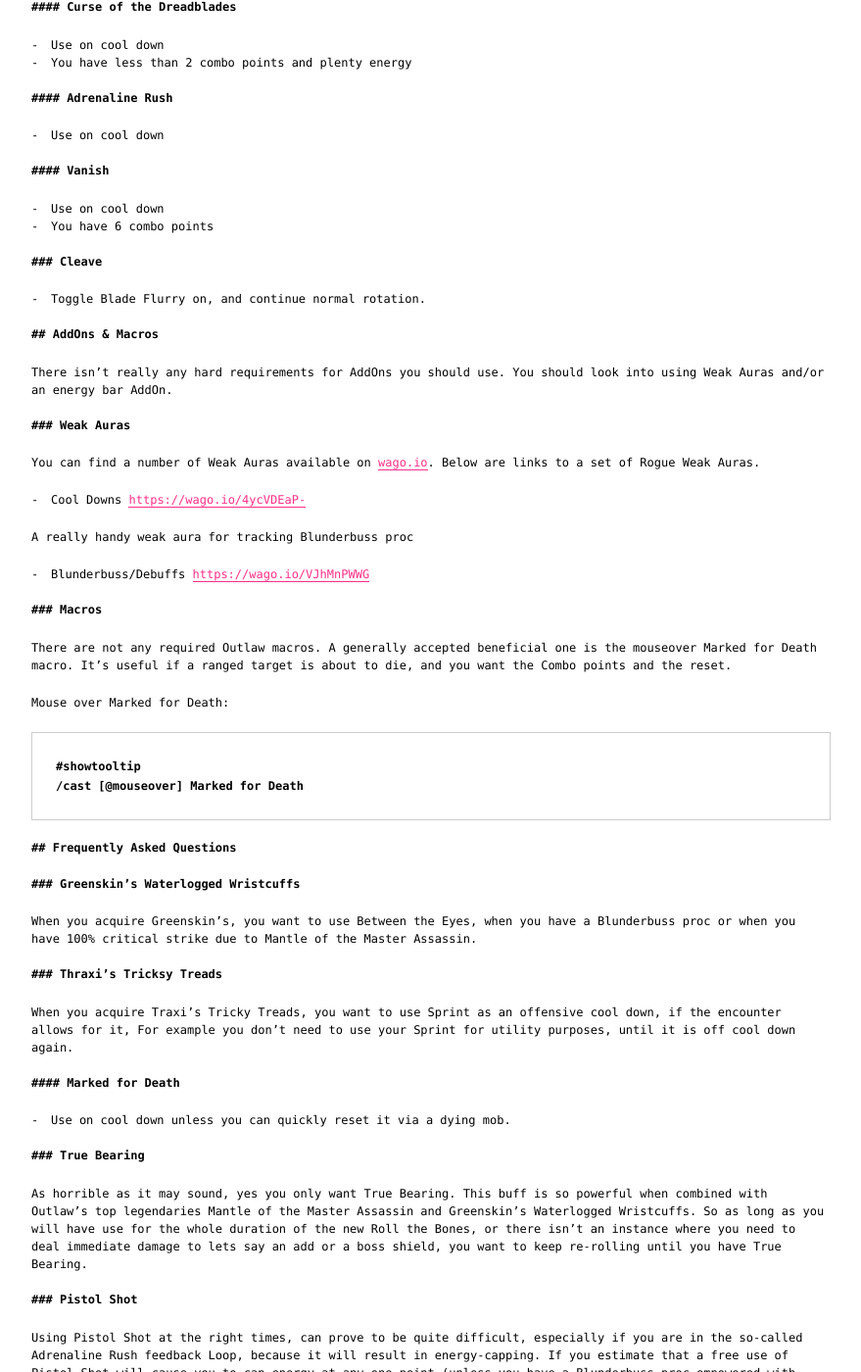
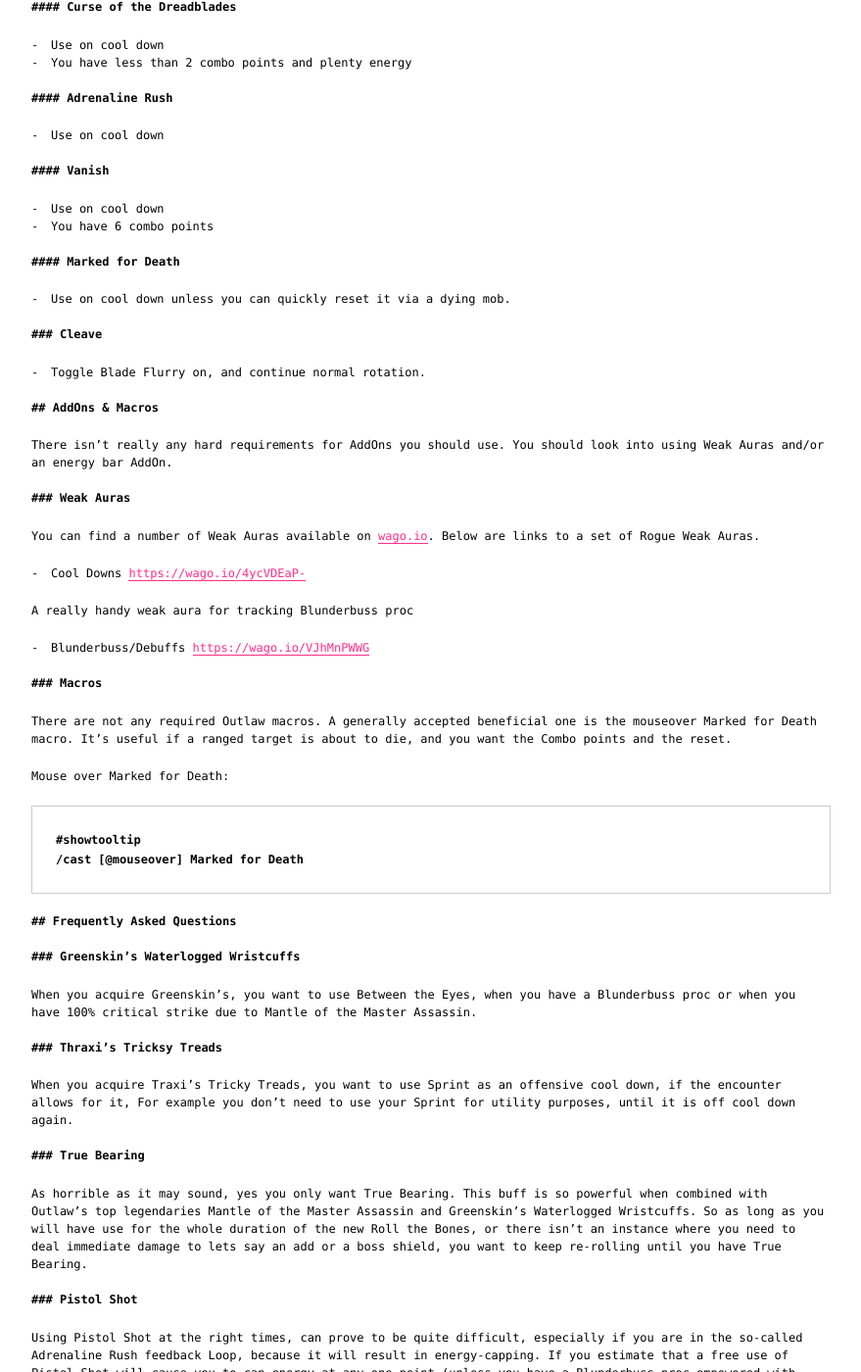
Before and after one commit to weakweak/riff.tf, a Jekyll site: the page built from _posts/2017-01-01-outlaw.md, in a window 1280 px wide and 1400 px high, scrolled down 3853 px. Shown: the whole window at 98% size, without its empty margins (200-1079 px from the left). Built offline with Jekyll 4.4.1, drawn with Linux system fonts in a browser that asks for light colours; part of the change alters nothing that is shown.

```diff
--- a/_posts/2017-01-01-outlaw.md
+++ b/_posts/2017-01-01-outlaw.md
@@ -209,6 +209,10 @@ Waterlogged Wristcuffs.<sup>3</sup>
 - Use on cool down
 - You have 6 combo points
 
+#### Marked for Death
+
+- Use on cool down unless you can quickly reset it via a dying mob.
+
 ### Cleave
 
 - Toggle Blade Flurry on, and continue normal rotation.
@@ -254,10 +258,6 @@ When you acquire Traxi's Tricky Treads, you want to use Sprint as an offensive
 cool down, if the encounter allows for it, For example you don't need to use
 your Sprint for utility purposes, until it is off cool down again.
 
-#### Marked for Death
-
-- Use on cool down unless you can quickly reset it via a dying mob.
-
 ### True Bearing
 
 As horrible as it may sound, yes you only want True Bearing. This buff is so
```
